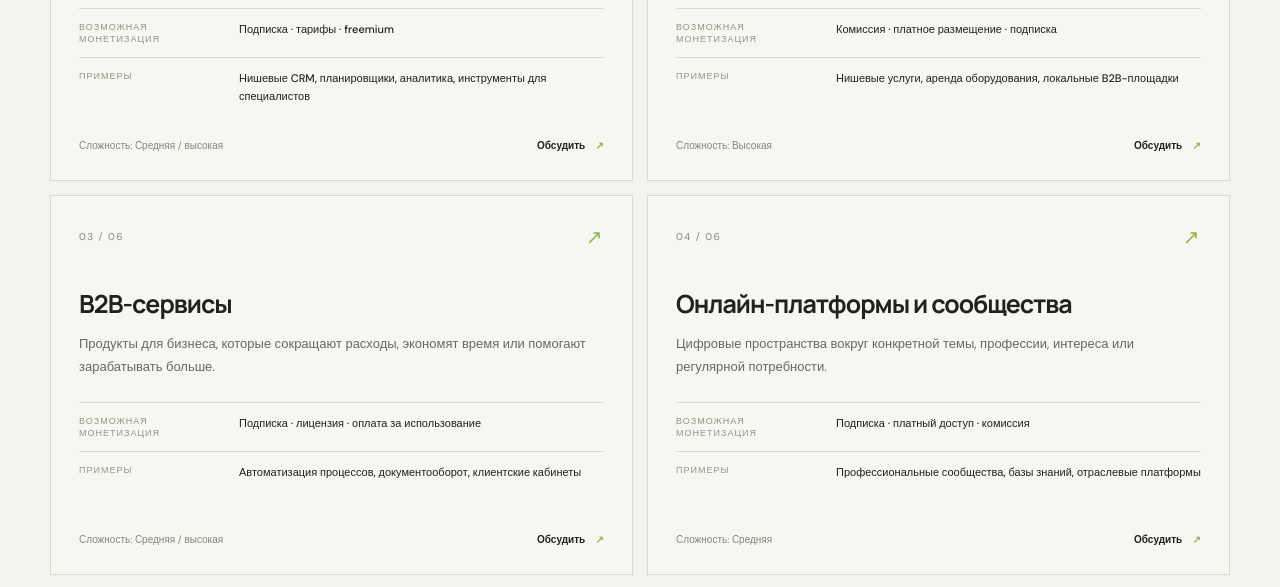
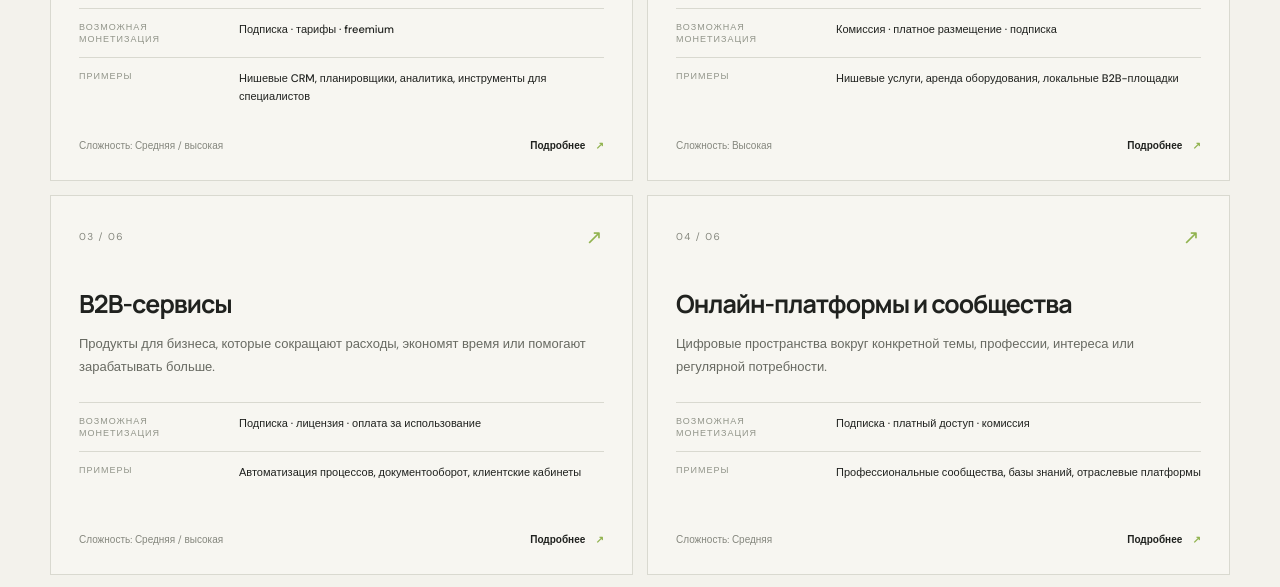
Before and after one commit to v8nwyrwdjs-boop/craft-platform, a Next.js app: page /directions in a window 1280 px wide. Shown: the part 1660-2247 px from the top of the page. Built offline with nearby package versions, Linux system fonts and the light colour scheme.

Commit message:
Link directions to their detail pages

```diff
--- a/app/directions/page.tsx
+++ b/app/directions/page.tsx
@@ -43,7 +43,7 @@ export default function DirectionsPage() {
             <h3>{item.title}</h3><p>{item.description}</p>
             <div className="direction-detail"><span>ВОЗМОЖНАЯ МОНЕТИЗАЦИЯ</span><b>{item.models}</b></div>
             <div className="direction-detail"><span>ПРИМЕРЫ</span><b>{item.examples}</b></div>
-            <div className="direction-bottom"><span>Сложность: {item.level}</span><a href="/register">Обсудить <span>↗</span></a></div>
+            <div className="direction-bottom"><span>Сложность: {item.level}</span><a href={`/directions/direction-${item.number}`}>Подробнее <span>↗</span></a></div>
           </article>)}
         </div>
       </section>
```
